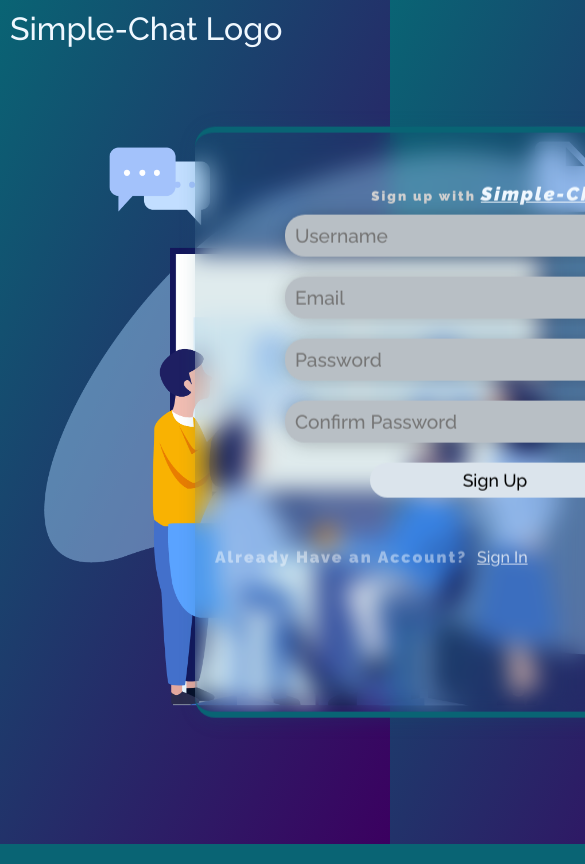
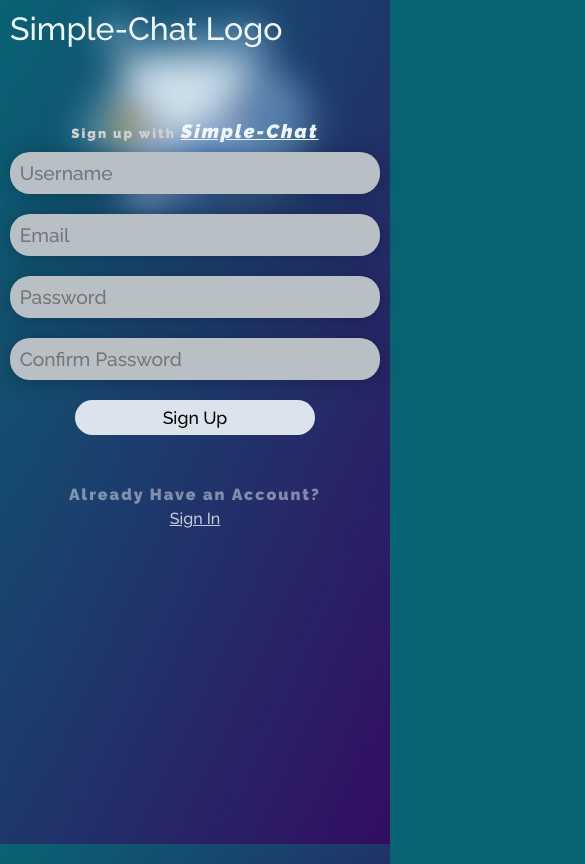
Before and after one commit to Luka-CB/Chatster-client, a React (Vite) app: page /signup in a window 390 px wide. Shown: the top 864 px of the page, 585 px wide, since content can reach past the window. Built offline with nearby package versions, Linux system fonts and the light colour scheme; no server answers.

Commit message:
Added Responsive Designe

```diff
--- a/src/assets/styles/components/Auth.scss
+++ b/src/assets/styles/components/Auth.scss
@@ -2,12 +2,16 @@
   width: 100%;
   height: 100vh;
   position: relative;
+  transition: 0.2s ease-in-out;
 
   .logo {
     padding: 10px;
     cursor: pointer;
     color: $light;
     font-size: 2rem;
+    position: absolute;
+    z-index: 10;
+    transition: 0.2s ease-in-out;
   }
 
   .image {
@@ -17,10 +21,38 @@
     top: 50%;
     transform: translateY(-50%);
     left: 10%;
+    transition: 0.2s ease-in-out;
 
     img {
       width: 100%;
       height: 100%;
+      transition: 0.2s ease-in-out;
+    }
+
+    @media (max-width: 1200px) {
+      position: initial;
+      width: 100%;
+      top: unset;
+      transform: unset;
+      left: unset;
+      height: auto;
+      text-align: center;
+
+      img {
+        width: 60%;
+      }
+    }
+  }
+
+  @media (max-width: 1200px) {
+    .signup-auth {
+      .custom_auth {
+        height: 100%;
+
+        h5 {
+          margin-top: 100px;
+        }
+      }
     }
   }
 
@@ -32,17 +64,20 @@
     border-radius: 20px;
     box-shadow: 3px 3px 20px #09647431;
     width: 600px;
+    min-width: 250px;
     position: absolute;
     left: 50%;
     top: 50%;
     transform: translateY(-50%);
     min-height: 70vh;
+    transition: 0.2s ease-in-out;
 
     .oauth {
       display: flex;
       flex-direction: column;
       align-items: center;
       margin-top: 30px;
+      transition: 0.2s ease-in-out;
 
       .oauth_btn {
         display: flex;
@@ -77,6 +112,7 @@
       text-align: center;
       margin-top: 30px;
       color: $light;
+      transition: 0.2s ease-in-out;
     }
 
     .custom_auth {
@@ -85,16 +121,19 @@
       display: flex;
       flex-direction: column;
       align-items: center;
+      transition: 0.2s ease-in-out;
 
       h5 {
         color: rgb(209, 209, 209);
         letter-spacing: 2px;
+        transition: 0.2s ease-in-out;
 
         span {
           font-size: 1.2rem;
           font-style: italic;
           color: $light;
           text-decoration: underline;
+          transition: 0.2s ease-in-out;
         }
       }
 
@@ -103,6 +142,7 @@
         flex-direction: column;
         width: 70%;
         margin-top: 10px;
+        transition: 0.2s ease-in-out;
 
         input {
           padding: 10px;
@@ -149,10 +189,12 @@
         align-self: flex-start;
         padding: 20px;
         display: flex;
+        transition: 0.2s ease-in-out;
 
         h4 {
           color: rgba(255, 255, 255, 0.438);
           letter-spacing: 2px;
+          transition: 0.2s ease-in-out;
         }
 
         a {
@@ -167,5 +209,157 @@
         }
       }
     }
+
+    @media (min-width: 1920px) {
+      width: 1000px;
+      left: 45%;
+      top: 50%;
+
+      .oauth {
+        .oauth_btn {
+          border: 3px solid #096474;
+          width: 600px;
+          margin-top: 20px;
+
+          .icon {
+            font-size: 2.5rem;
+          }
+
+          p {
+            font-size: 1.6rem;
+          }
+        }
+      }
+
+      .or {
+        font-size: 2rem;
+      }
+
+      .custom_auth {
+        margin-top: 50px;
+        width: 100%;
+        display: flex;
+        flex-direction: column;
+        align-items: center;
+        transition: 0.2s ease-in-out;
+
+        h5 {
+          font-size: 1.3rem;
+
+          span {
+            font-size: 1.9rem;
+          }
+        }
+
+        form {
+          margin-top: 20px;
+
+          input {
+            padding: 15px;
+            font-size: 1.6rem;
+          }
+
+          button {
+            margin-top: 30px;
+            width: 450px;
+            padding: 10px;
+            font-size: 1.6rem;
+          }
+        }
+
+        .info {
+          h4 {
+            font-size: 1.5rem;
+          }
+
+          a {
+            font-size: 1.7rem;
+          }
+        }
+      }
+    }
+
+    @media (max-width: 1200px) {
+      backdrop-filter: blur(18px);
+      border: unset;
+      border-radius: unset;
+      width: 100%;
+      left: 0;
+      top: 50%;
+      height: 100%;
+
+      .oauth {
+        margin-top: 60px;
+      }
+
+      .or {
+        text-align: center;
+        margin-top: 30px;
+        color: rgba(0, 0, 0, 0.626);
+
+        @media (max-width: 445px) {
+          color: $light;
+        }
+      }
+
+      .custom_auth {
+        h5 {
+          color: rgba(0, 0, 0, 0.626);
+
+          span {
+            color: rgba(0, 0, 0, 0.912);
+          }
+
+          @media (max-width: 550px) {
+            color: rgb(209, 209, 209);
+
+            span {
+              color: $light;
+            }
+          }
+        }
+      }
+    }
+
+    @media (max-width: 450px) {
+      .oauth {
+        margin-top: 100px;
+
+        .oauth_btn {
+          width: 240px;
+        }
+      }
+
+      .custom_auth {
+        margin-top: 20px;
+
+        form {
+          width: 95%;
+          min-width: 250px;
+
+          button {
+            width: 240px;
+          }
+        }
+
+        .info {
+          align-self: center;
+          display: flex;
+          flex-direction: column;
+          align-items: center;
+
+          h4 {
+            color: rgba(255, 255, 255, 0.438);
+            letter-spacing: 2px;
+            text-align: center;
+          }
+
+          a {
+            margin-left: 0;
+            margin-top: 5px;
+          }
+        }
+      }
+    }
   }
 }
--- a/src/assets/styles/index.scss
+++ b/src/assets/styles/index.scss
@@ -21,6 +21,7 @@ body {
   font-family: "Raleway", sans-serif;
   background-color: $primary;
   background-image: linear-gradient(to bottom right, $primary, $secondary);
+  background-attachment: fixed;
 }
 
 a {
--- a/src/components/Header.tsx
+++ b/src/components/Header.tsx
@@ -24,7 +24,7 @@ const Header = () => {
 
   return (
     <div className="header">
-      <h1>Logo App Name</h1>
+      <h1>Logo</h1>
       {user?.id ? (
         <div className="loggedin">
           <p onClick={user?.providerId ? logoutOauth : () => logout()}>
--- a/src/pages/Home.tsx
+++ b/src/pages/Home.tsx
@@ -16,6 +16,9 @@ const Home = () => {
         <div className="col_1">
           <div className="hero">
             <h1>Connect with the World!</h1>
+            <div className="image">
+              <img src={MainPageImg} alt="Main Page Image" />
+            </div>
             <p>
               Lorem ipsum dolor sit amet consectetur, adipisicing elit. Aperiam
               mollitia non numquam temporibus debitis. Nihil quo autem nisi,
--- a/src/pages/auth/SignUp.tsx
+++ b/src/pages/auth/SignUp.tsx
@@ -45,7 +45,7 @@ const SignUp = () => {
       <div className="image">
         <img src={authPageImg} alt="Auth page Image" />
       </div>
-      <div className="auth">
+      <div className="auth signup-auth">
         <div className="custom_auth">
           {regError && <p>{regError}</p>}
           {errMsg && <p>{errMsg}</p>}
```
Also changed, not shown: src/assets/styles/components/Home.scss (+175 -2 lines).
